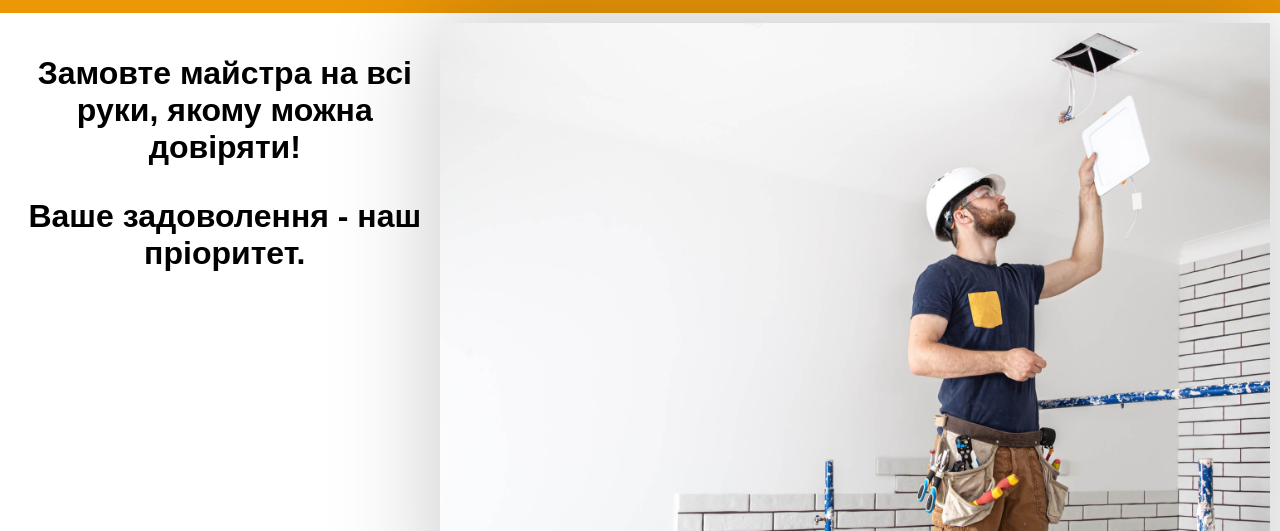
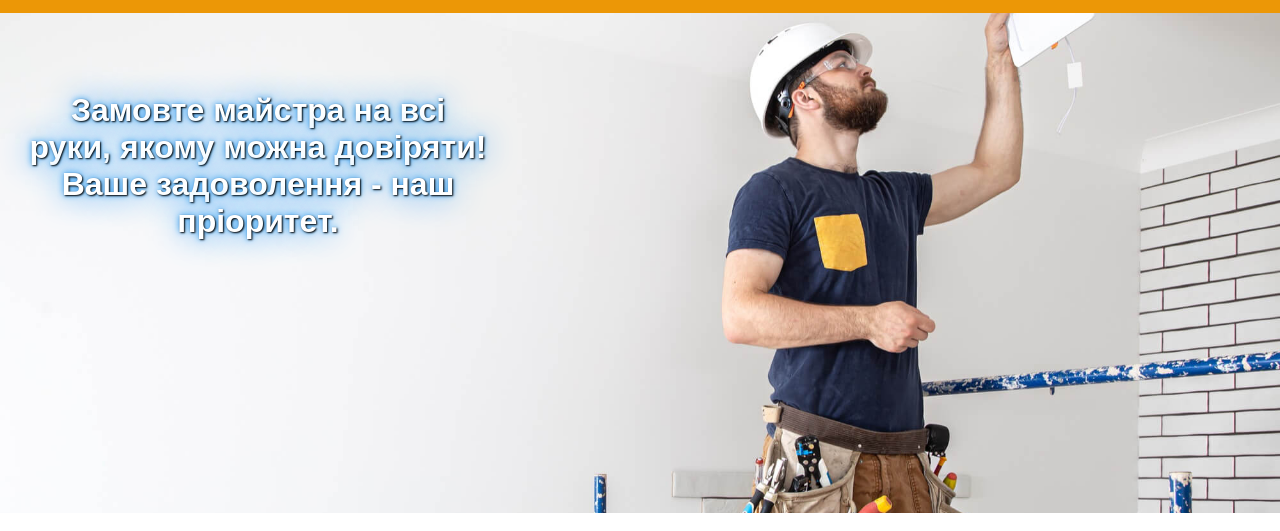
Before and after one commit to Miranna472/plumber, a website: page index.html in a window 1280 px wide. Shown: the part 250-781 px from the top of the page. Drawn offline with Linux system fonts and the light colour scheme.

Commit message:
Refine the main section

```diff
--- a/index.html
+++ b/index.html
@@ -35,13 +35,10 @@
     </header>
     <main>
         <div class="hero-section">
-            <span>
-                <h3 class="motto">
-                    Замовте майстра на всі руки, якому можна довіряти! </h3>
-                <h3 class="motto"> Ваше задоволення - наш пріоритет.</h3>
-            </span>
-            <img class="photo-hero" src="./img/man.jpg" alt="man">
-        </div>
+            <h3 class="motto">
+                <br>Замовте майстра на всі руки, якому можна довіряти!
+                <br> Ваше задоволення - наш пріоритет.</h3>
+         </div>
         <h1 class="main-title">РOБОТИ, ЯКІ МИ ВИКОНАЄМО ДЛЯ ВАС:</h1>
         <div class="cards-container">
             <div class="card">
--- a/style.scss
+++ b/style.scss
@@ -106,42 +106,45 @@ main {
     flex-grow: 1;
 
     .hero-section {
-        display: flex;
         padding: 10px;
-    }
-
-    .photo-hero {
-        box-shadow: 0px -10px 100px 1px rgb(10 10 10 / 22%);
-        float: left;
+        background-image: url("./img/man.jpg");
+        background-position: center;
+        background-size: cover;
         height: 300px;
-
-        @media (min-width: $screen-sm) {
-            height: 300px;
-        }
 
         @media (min-width: $screen-md) {
             height: 400px;
         }
 
         @media (min-width: $screen-lg) {
-            height: 600px;
+            height: 500px;
         }
     }
 
     .motto {
         text-align: center;
-        font-size: 1.5rem;
+        padding-left: 1rem;
+        text-shadow:
+            1px 1px 2px $dark,
+            0 0 1em $primary,
+            0 0 0.2em $primary;
+        color: $light;
+        font-size: 1rem;
+        max-width: 10rem;
 
         @media (min-width: $screen-sm) {
             font-size: 1.5rem;
+            max-width: 25rem;
         }
 
         @media (min-width: $screen-md) {
-            font-size: 2rem;
+            font-size: 1.5rem;
+            max-width: 20rem;
         }
 
         @media (min-width: $screen-lg) {
             font-size: 2rem;
+            max-width: 30rem;
         }
     }
 
```
Also changed, not shown: style.css, 1 other file.
